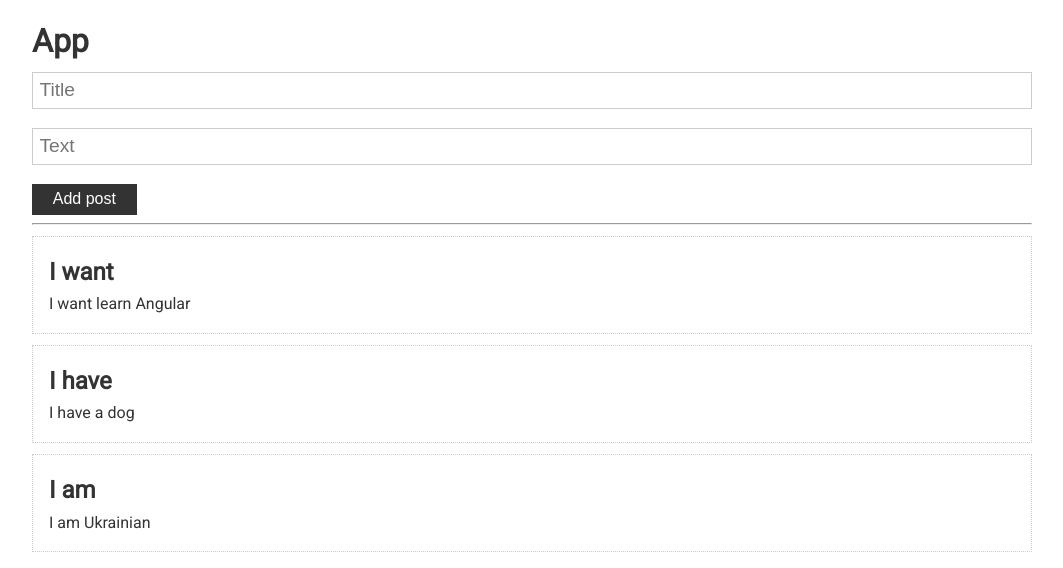
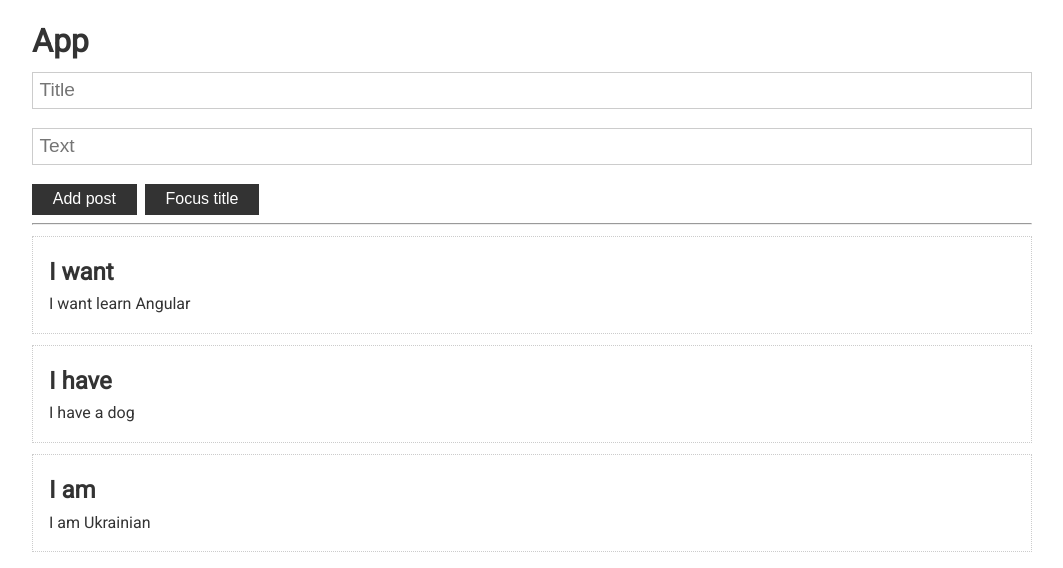
Before and after one commit to ivanskyi/Angular, an Angular app in the folder AngularCourse/ComponentsDetail/: page / in a window 1280 px wide. Shown: the top 568 px of the page, without its empty margins (108-1171 px from the left). Built offline with nearby package versions, Linux system fonts and the light colour scheme.

Commit message:
Added button to focus on title field

```diff
--- a/AngularCourse/ComponentsDetail/src/app/app.component.ts
+++ b/AngularCourse/ComponentsDetail/src/app/app.component.ts
@@ -20,6 +20,6 @@ export class AppComponent {
 
   updatePosts(post: Post) {
     this.posts.unshift(post)
-    console.log('Post', post)
+
   }
 }
--- a/AngularCourse/ComponentsDetail/src/app/post-form/post-form.component.html
+++ b/AngularCourse/ComponentsDetail/src/app/post-form/post-form.component.html
@@ -1,5 +1,6 @@
 <div>
-    <input type="text" class="form-control" placeholder="Title" [(ngModel)]="title">
+    <input type="text" class="form-control" placeholder="Title" [(ngModel)]="title" #titleInput>
     <input type="text" class="form-control" placeholder="Text" [(ngModel)]="text">
     <button class="btn" (click)="addPost()">Add post</button>
+    <button class="btn" (click)="focusTitle()"> Focus title</button>
 </div>
--- a/AngularCourse/ComponentsDetail/src/app/post-form/post-form.component.ts
+++ b/AngularCourse/ComponentsDetail/src/app/post-form/post-form.component.ts
@@ -1,5 +1,6 @@
 import { Output } from '@angular/core';
-import { Component, OnInit } from '@angular/core';
+import { ElementRef } from '@angular/core';
+import { Component, OnInit, ViewChild } from '@angular/core';
 import { EventEmitter } from '@angular/core';
 import { Post } from '../app.component';
 
@@ -11,6 +12,8 @@ import { Post } from '../app.component';
 export class PostFormComponent implements OnInit {
 
   @Output() onAdd: EventEmitter<Post> = new EventEmitter<Post>()
+
+  @ViewChild('titleInput') inputRef?: ElementRef
 
   title = ''
   text = ''
@@ -31,4 +34,10 @@ export class PostFormComponent implements OnInit {
     }
   }
 
+
+  focusTitle() {
+    this.inputRef?.nativeElement.focus()
+    console.log(this.inputRef)
+  }
+
 }
```
